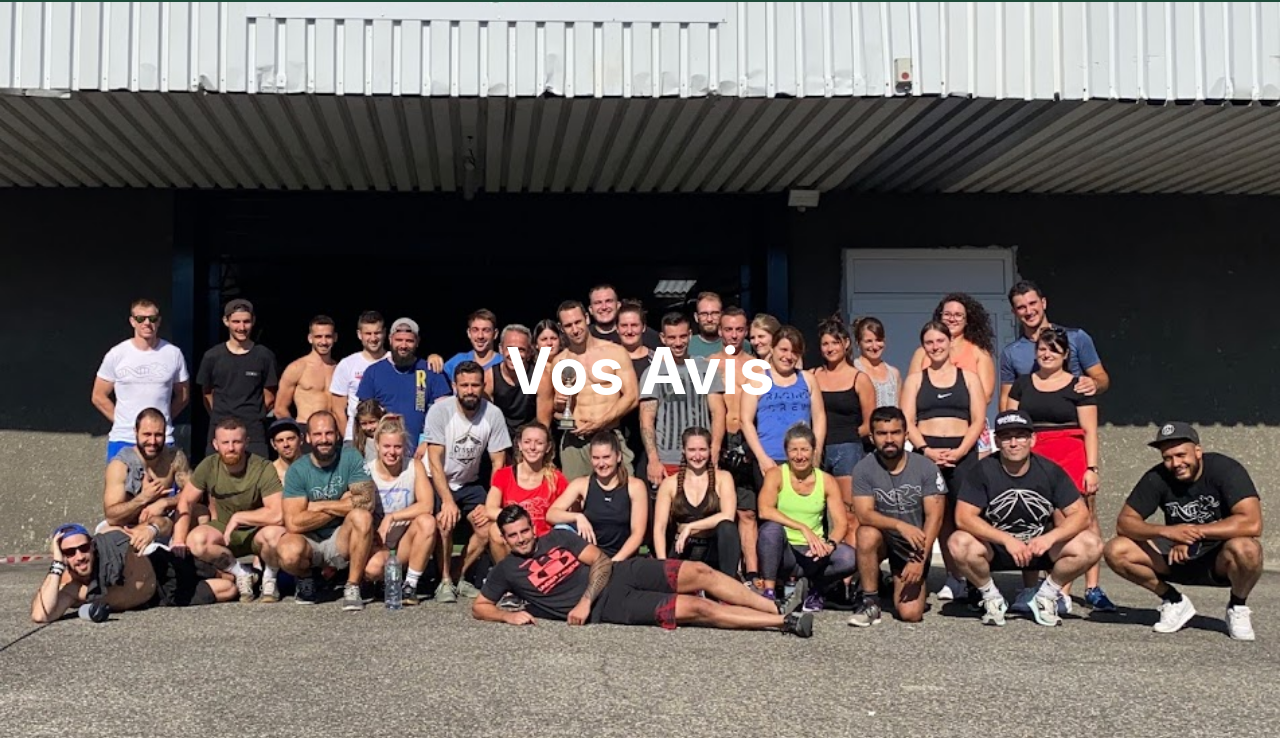
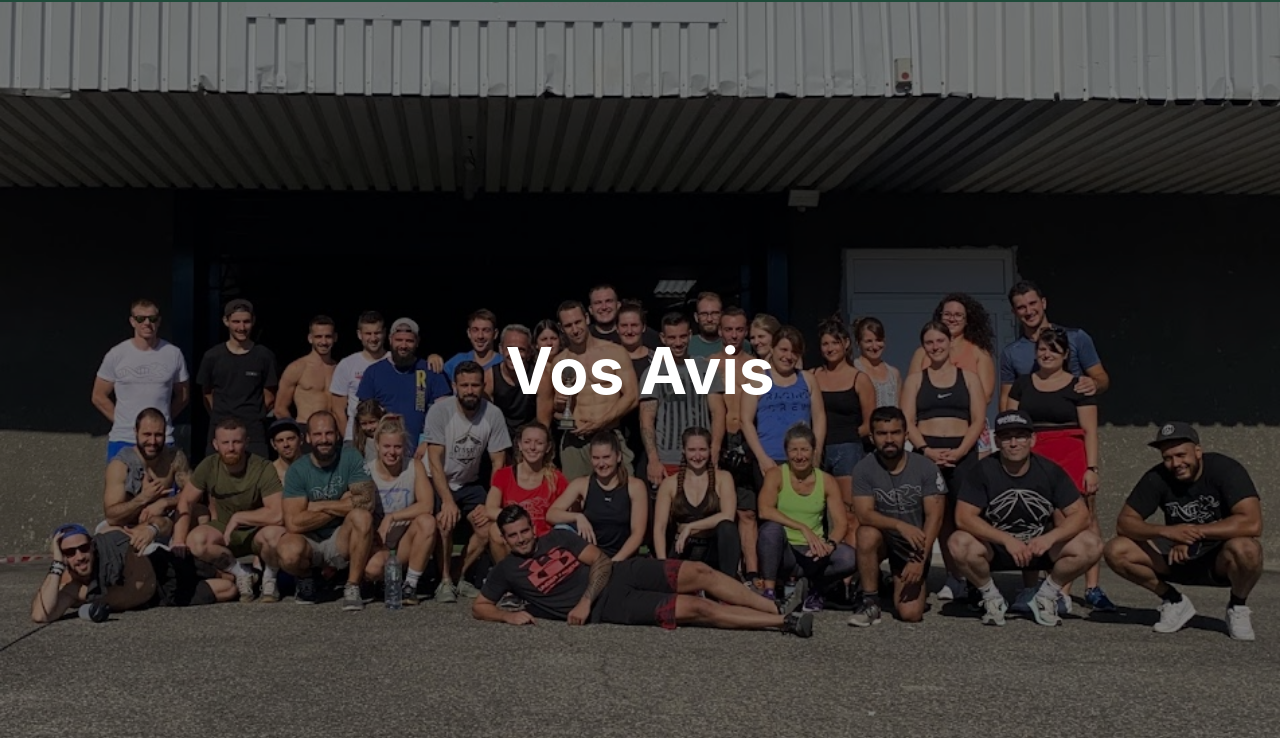
Before and after one commit to Jeremy-caza/atp, a plain HTML site: page avis.html in a window 1280 px wide. Shown: the part 62-802 px from the top of the page. Drawn offline with Linux system fonts and the light colour scheme.

Commit message:
Update avis.html

```diff
--- a/avis.html
+++ b/avis.html
@@ -51,6 +51,8 @@
     /* ===== Hero plein écran ===== */
     .hero{min-height:calc(100svh - 64px);display:flex;align-items:center;justify-content:center;text-align:center;color:#fff;background:url('atp/groupe.jpg') center/cover no-repeat}
     .hero h1{font-family:var(--font-display);font-size:clamp(32px,5vw,64px);margin:0;color:#fff;text-shadow:none}
+    .hero::before{content:"";position:absolute;inset:0;background: rgba(0,0,0,.5);pointer-events:none;z-index:0;}
+    .hero > *{ position: relative; z-index: 1; }
 
     /* ===== Sections ===== */
     .section{padding:24px 16px;text-align:center}
```
